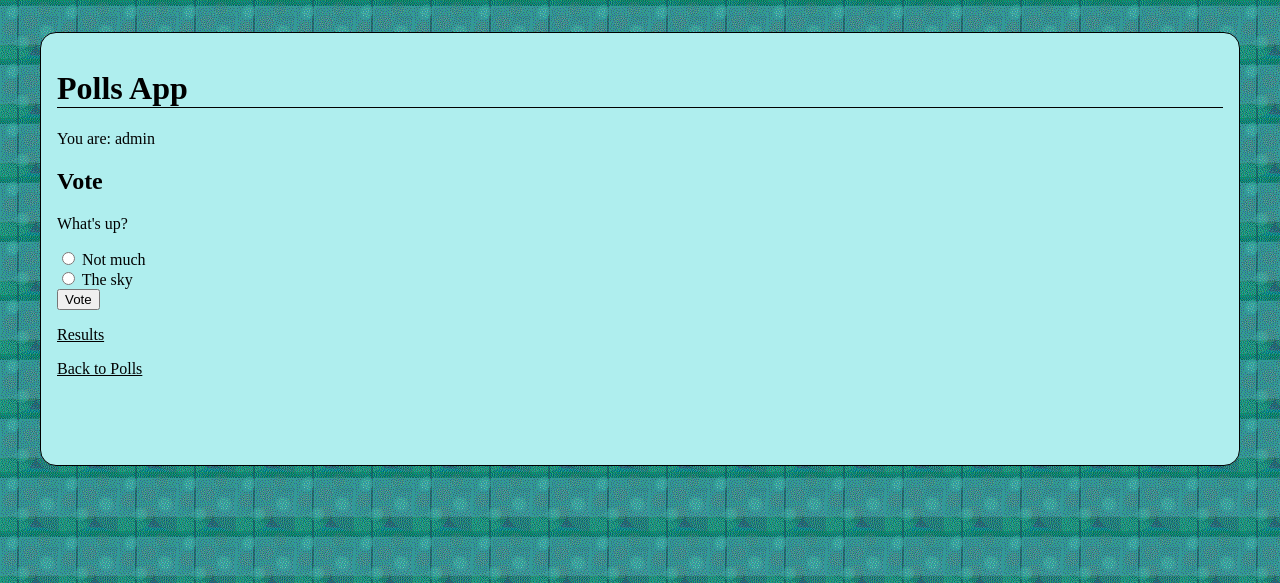
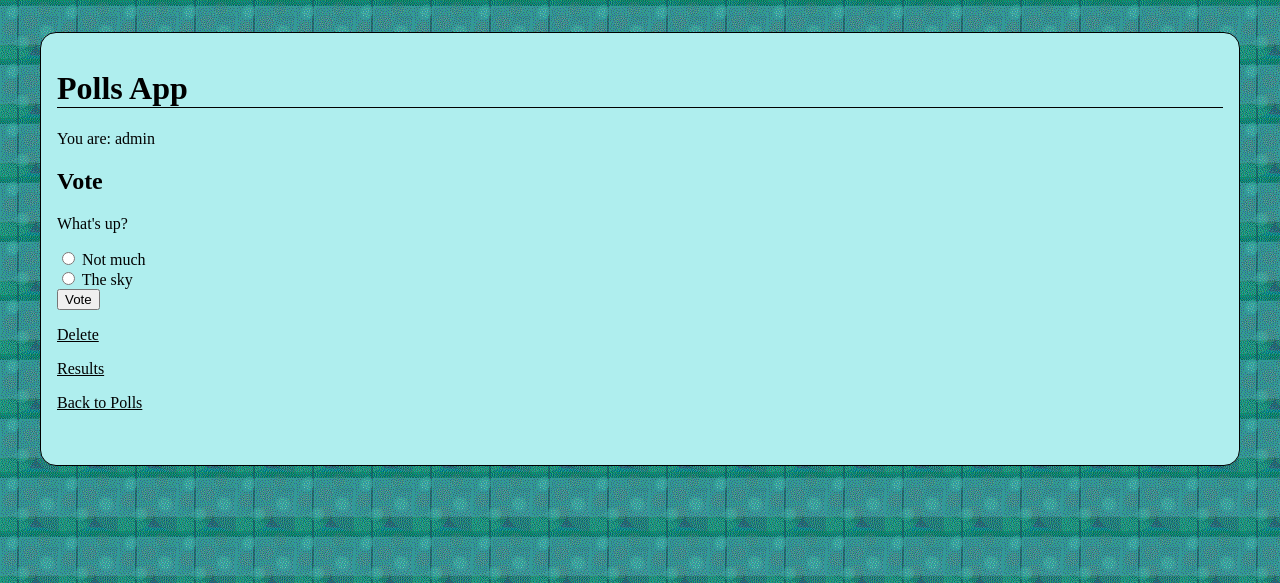
Before and after one commit to kaahy/cyber-security-project, a Django app: page /1/ in a window 1280 px wide. Shown: the top 583 px of the page. Run offline with Django 5.2, Linux system fonts and the light colour scheme; a user stored in the database is signed in; data comes from the database, SQL or seed files in the repository.

Commit message:
added a faulty poll deletion feature

```diff
--- a/polls/templates/polls/detail.html
+++ b/polls/templates/polls/detail.html
@@ -30,6 +30,10 @@ You are: {{ user }}
     <input type="submit" value="Vote">
 </form>
 
+{% if user.is_superuser %}
+<p><a onclick="confirm('Are you sure you want to delete this poll?')" href="{% url 'polls:delete_poll' question.id %}">Delete</a></p>
+{% endif %}
+
 <p><a href="{% url 'polls:results' question.id %}">Results</a></p>
 
 <p><a href="{% url 'polls:index' %}">Back to Polls</a></p>
--- a/polls/urls.py
+++ b/polls/urls.py
@@ -8,4 +8,5 @@ urlpatterns = [
     path('<int:pk>/', views.DetailView.as_view(), name='detail'),
     path('<int:pk>/results/', views.ResultsView.as_view(), name='results'),
     path('<int:question_id>/vote/', views.vote, name='vote'),
+    path('<int:question_id>/delete/', views.delete_poll, name='delete_poll'),
 ]
--- a/polls/views.py
+++ b/polls/views.py
@@ -34,3 +34,21 @@ def vote(request, question_id):
         selected_choice.votes = F('votes') + 1
         selected_choice.save()
         return HttpResponseRedirect(reverse('polls:results', args=(question.id,)))
+
+def delete_poll(request, question_id):
+    question = get_object_or_404(Question, pk=question_id)
+
+    # Flaw: Broken Access Control
+    # Description: anyone could delete a poll by going to /<poll_id>/delete
+    # Fix: uncomment the code below
+
+    #if not request.user.is_superuser:
+    #    return HttpResponseRedirect(reverse('polls:index'))
+
+    try:
+        question.delete()
+    except:
+        context = {'question': question, 'error_message': "Error while trying to delete the poll."}
+        return render(request, 'polls/detail.html', context)
+    else:
+        return HttpResponseRedirect(reverse('polls:index'))
```
